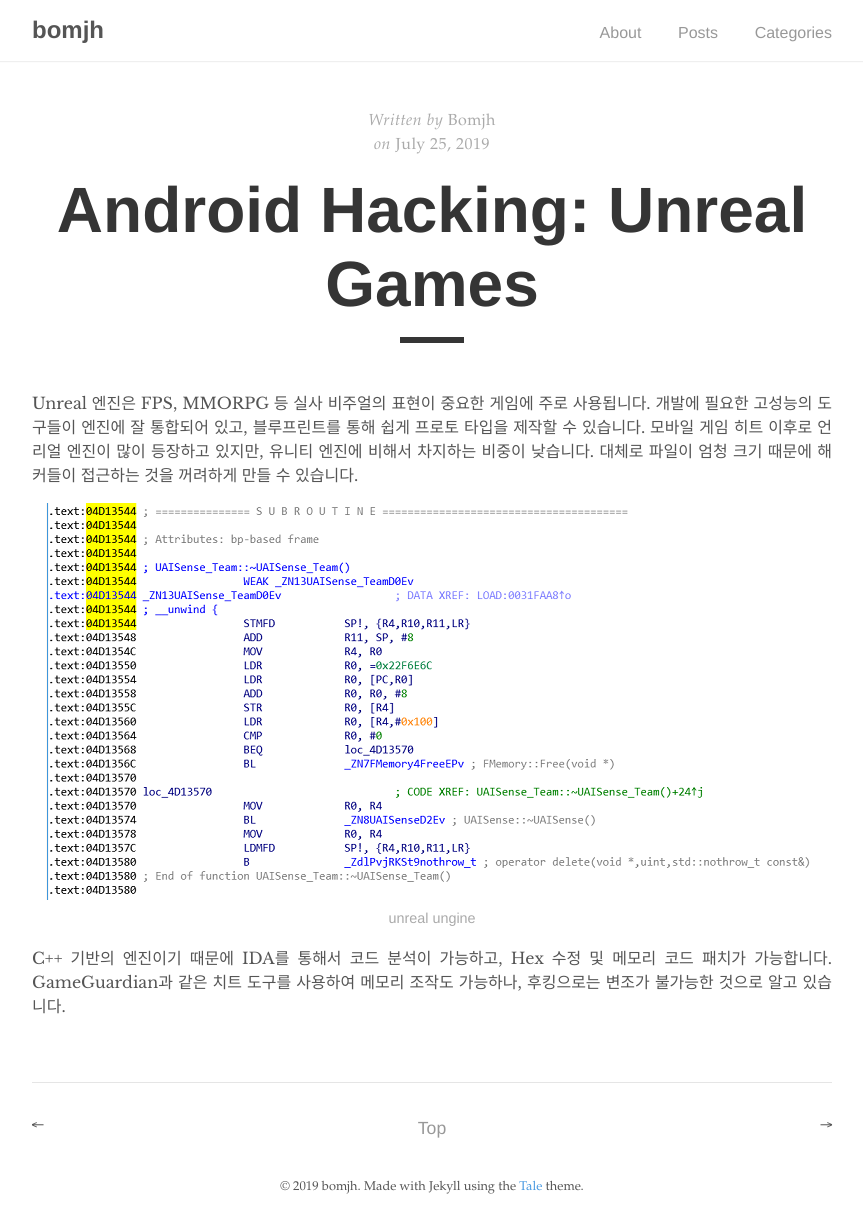
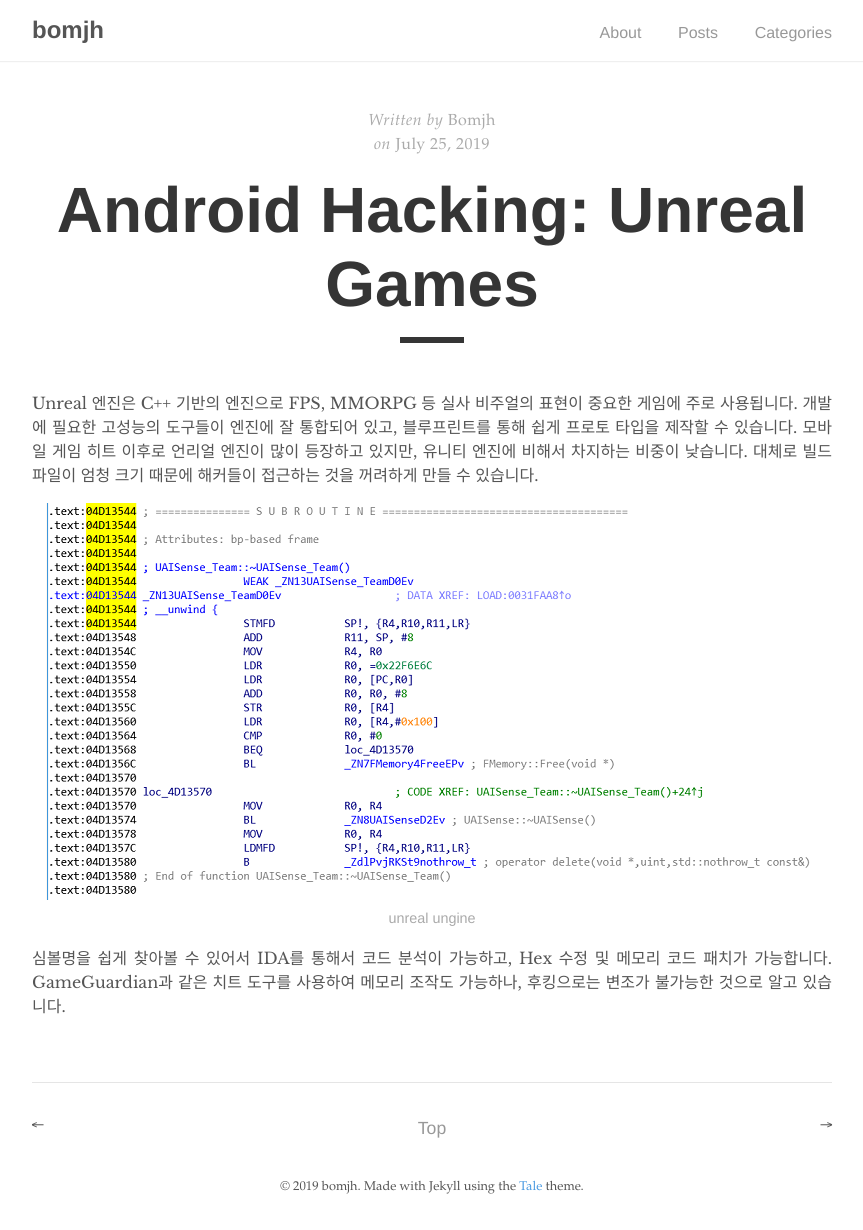
Before and after one commit to bomjh/bomjh.github.io, a Jekyll site: the page built from _posts/2019-07-25-android-hacking-unreal-games.md, in a window 1280 px wide. Shown: the whole page, without its empty margins (208-1071 px from the left). Built offline with Jekyll 4.4.1, drawn with Linux system fonts in a browser that asks for light colours.

Commit message:
first commit

```diff
--- a/_posts/2019-07-25-android-hacking-unreal-games.md
+++ b/_posts/2019-07-25-android-hacking-unreal-games.md
@@ -5,9 +5,9 @@ author: "Bomjh"
 categories: "Reversing"
 ---
 
-Unreal 엔진은 FPS, MMORPG 등 실사 비주얼의 표현이 중요한 게임에 주로 사용됩니다. 개발에 필요한 고성능의 도구들이 엔진에 잘 통합되어 있고, 블루프린트를 통해 쉽게 프로토 타입을 제작할 수 있습니다. 모바일 게임 히트 이후로 언리얼 엔진이 많이 등장하고 있지만, 유니티 엔진에 비해서 차지하는 비중이 낮습니다. 대체로 파일이 엄청 크기 때문에 해커들이 접근하는 것을 꺼려하게 만들 수 있습니다.
+Unreal 엔진은 C++ 기반의 엔진으로 FPS, MMORPG 등 실사 비주얼의 표현이 중요한 게임에 주로 사용됩니다. 개발에 필요한 고성능의 도구들이 엔진에 잘 통합되어 있고, 블루프린트를 통해 쉽게 프로토 타입을 제작할 수 있습니다. 모바일 게임 히트 이후로 언리얼 엔진이 많이 등장하고 있지만, 유니티 엔진에 비해서 차지하는 비중이 낮습니다. 대체로 빌드 파일이 엄청 크기 때문에 해커들이 접근하는 것을 꺼려하게 만들 수 있습니다.
 
 ![unreal1](https://raw.githubusercontent.com/bomjh/bomjh.github.io/master/assets/unreal1.png)
 _unreal ungine_
 
-C++ 기반의 엔진이기 때문에 IDA를 통해서 코드 분석이 가능하고, Hex 수정 및 메모리 코드 패치가 가능합니다. GameGuardian과 같은 치트 도구를 사용하여 메모리 조작도 가능하나, 후킹으로는 변조가 불가능한 것으로 알고 있습니다.
+심볼명을 쉽게 찾아볼 수 있어서 IDA를 통해서 코드 분석이 가능하고, Hex 수정 및 메모리 코드 패치가 가능합니다. GameGuardian과 같은 치트 도구를 사용하여 메모리 조작도 가능하나, 후킹으로는 변조가 불가능한 것으로 알고 있습니다.
```
Also changed, not shown: _posts/2019-07-24-android-hook-frida.md (+1 -0 lines).
